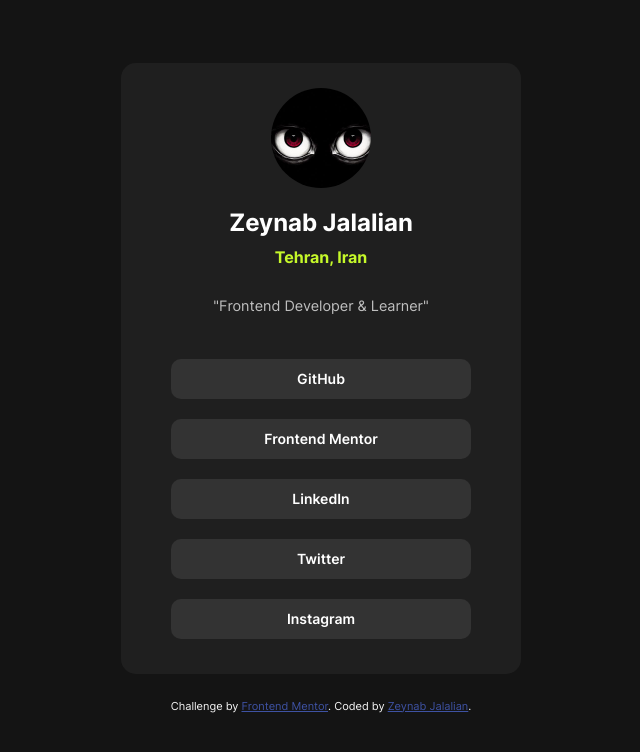
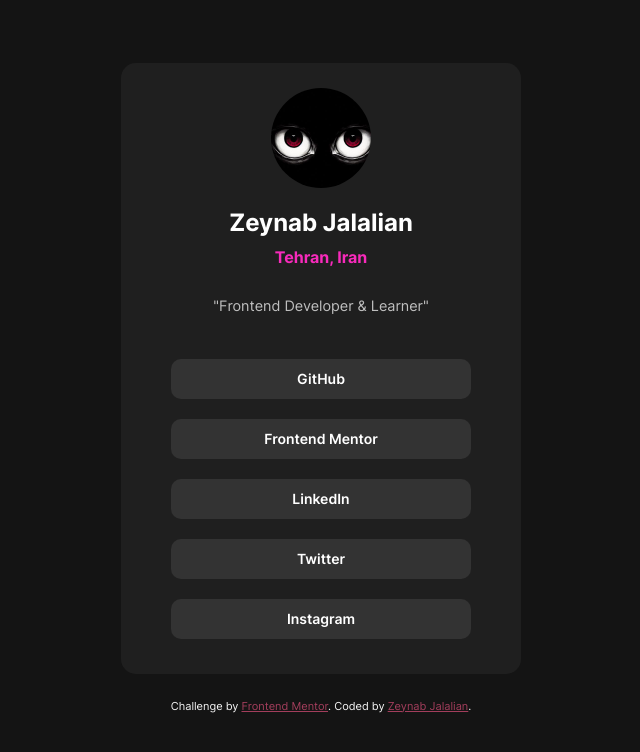
Before and after one commit to Zeynab-jalalian/Social-links-profile, a plain HTML site: page index.html in a window 1280 px wide. Shown: the whole page, without its empty margins (319-959 px from the left). Drawn offline with Linux system fonts and the light colour scheme.

Commit message:
change color

```diff
--- a/style.css
+++ b/style.css
@@ -68,7 +68,7 @@
 }
 .intro h2 {
   font-size: 1rem;
-  color: hsl(75, 94%, 57%);
+  color: hsl(318, 94%, 57%);
 }
 .intro div p {
   margin-top: 30px;
@@ -116,7 +116,7 @@
 .links ul li:hover a {
   color: hsl(0, 0%, 8%);
   font-weight: 600;
-  background: hsl(75, 94%, 57%);
+  background: hsl(318, 94%, 57%);
 }
 .attribution {
   font-size: 11px;
@@ -126,7 +126,7 @@
   font-family: "Inter", sans-serif;
 }
 .attribution a {
-  color: hsl(228, 45%, 44%);
+  color: hsl(342, 45%, 44%);
 }
 @media screen and (max-width: 450px) {
   .images {
```
